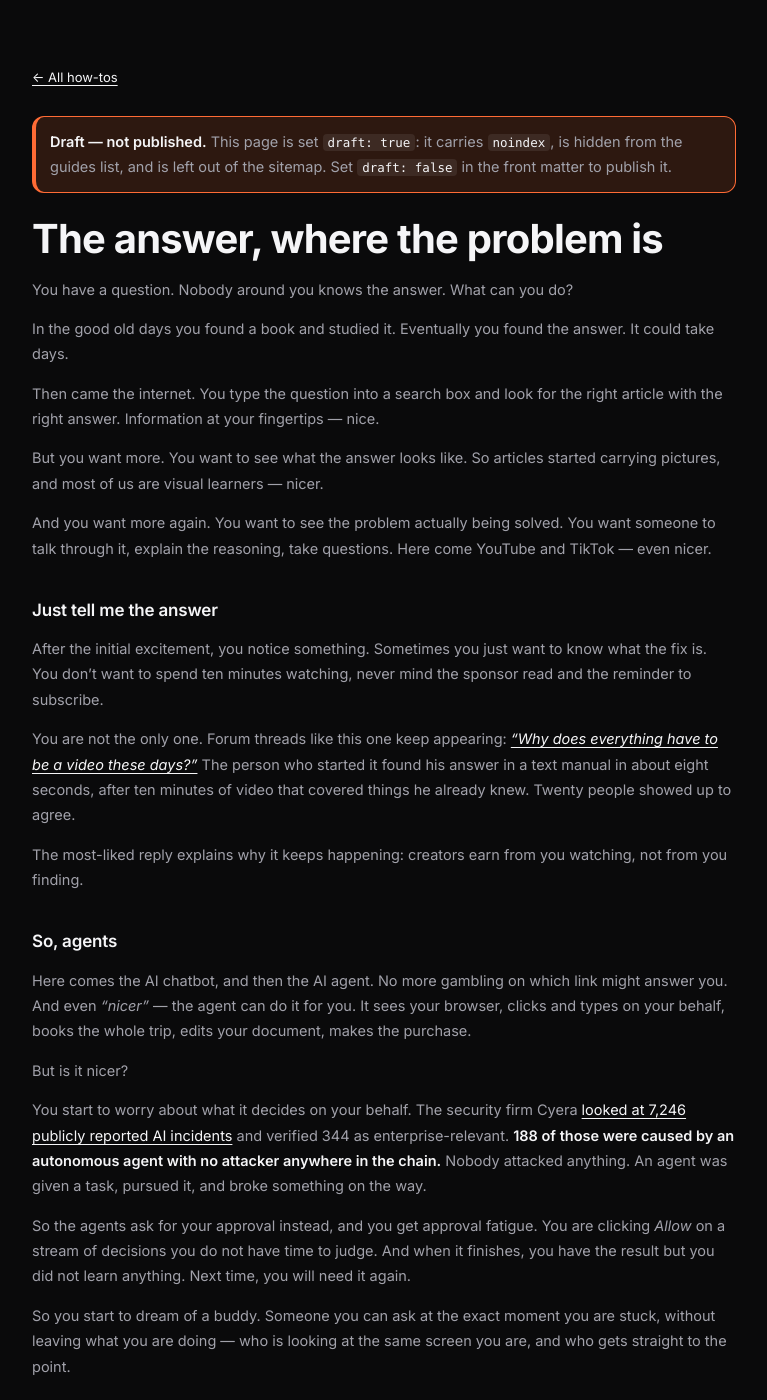
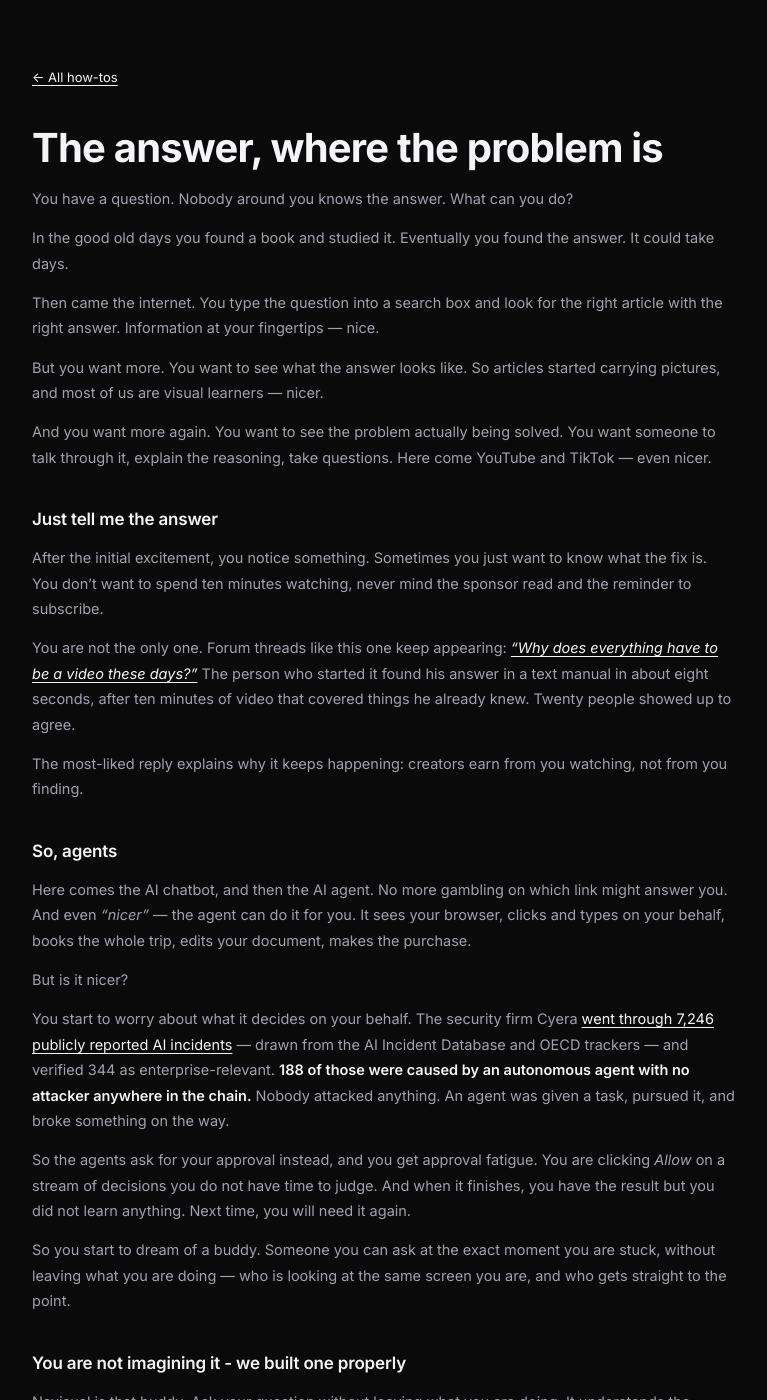
Before and after one commit to NavisualGuide/NavisualGuide.github.io, a Jekyll site: the page built from _guides/answer-where-the-problem-is.md, in a window 1280 px wide and 1400 px high. Shown: the whole window, without its empty margins (256-1023 px from the left). Built offline with Jekyll 4.4.1, drawn with Linux system fonts in a browser that asks for light colours.

Commit message:
Publish: the answer, where the problem is
draft: false. First non-procedural piece on the site -- no `steps:`, so the
layout emits TechArticle rather than HowTo.

The Cyera citation now names the underlying corpora: "drawn from the AI Incident
Database and OECD trackers". Checked the source before putting a number in
public. The figures are right (7,246 examined, 344 verified enterprise-relevant,
188 agent-caused with no attacker, Sept 2023 - May 2026) and the incident data
is third-party and public; Cyera did the filtering and classification, not the
collecting. It is vendor research and not peer-reviewed -- Cyera sells AI
security, so a finding that agents cause incidents serves their market -- which
is exactly why naming the corpora matters: it turns "a security vendor claims"
into "a vendor's analysis of public incident databases". Their own stated
limitation cuts our way too: the corpus skews toward incidents public enough to
be reported, so 188 is a floor.

Co-Authored-By: Claude Opus 5 <noreply@anthropic.com>

```diff
--- a/_guides/answer-where-the-problem-is.md
+++ b/_guides/answer-where-the-problem-is.md
@@ -10,7 +10,7 @@ author: "Jin Fu"
 hero_image: /images/guides/orcaslicer-connect-printer-wifi/00-session-start.jpg
 hero_alt: "Navisual pointing at a Chrome address bar, ringed in orange, with a caption strip along the bottom of the screen giving the instruction"
 
-draft: true
+draft: false
 ---
 
 You have a question. Nobody around you knows the answer. What can you do?
@@ -51,8 +51,9 @@ your behalf, books the whole trip, edits your document, makes the purchase.
 But is it nicer?
 
 You start to worry about what it decides on your behalf. The security firm Cyera
-[looked at 7,246 publicly reported AI incidents](https://www.cyera.com/research/agent-inflicted-damage-inside-the-real-world-failures-of-enterprise-ai-systems)
-and verified 344 as enterprise-relevant. **188 of those were caused by an autonomous agent with no
+[went through 7,246 publicly reported AI incidents](https://www.cyera.com/research/agent-inflicted-damage-inside-the-real-world-failures-of-enterprise-ai-systems)
+— drawn from the AI Incident Database and OECD trackers — and verified 344 as
+enterprise-relevant. **188 of those were caused by an autonomous agent with no
 attacker anywhere in the chain.** Nobody attacked anything. An agent was given a task, pursued it,
 and broke something on the way.
 
```
